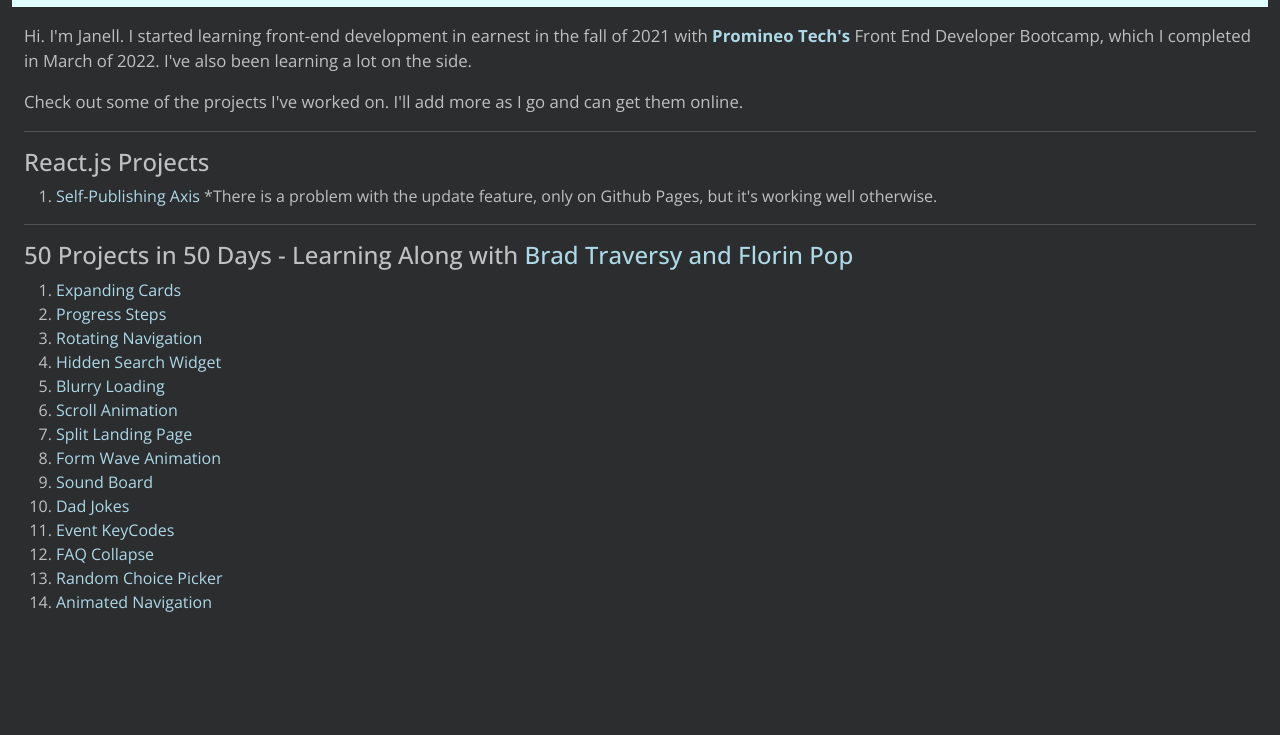
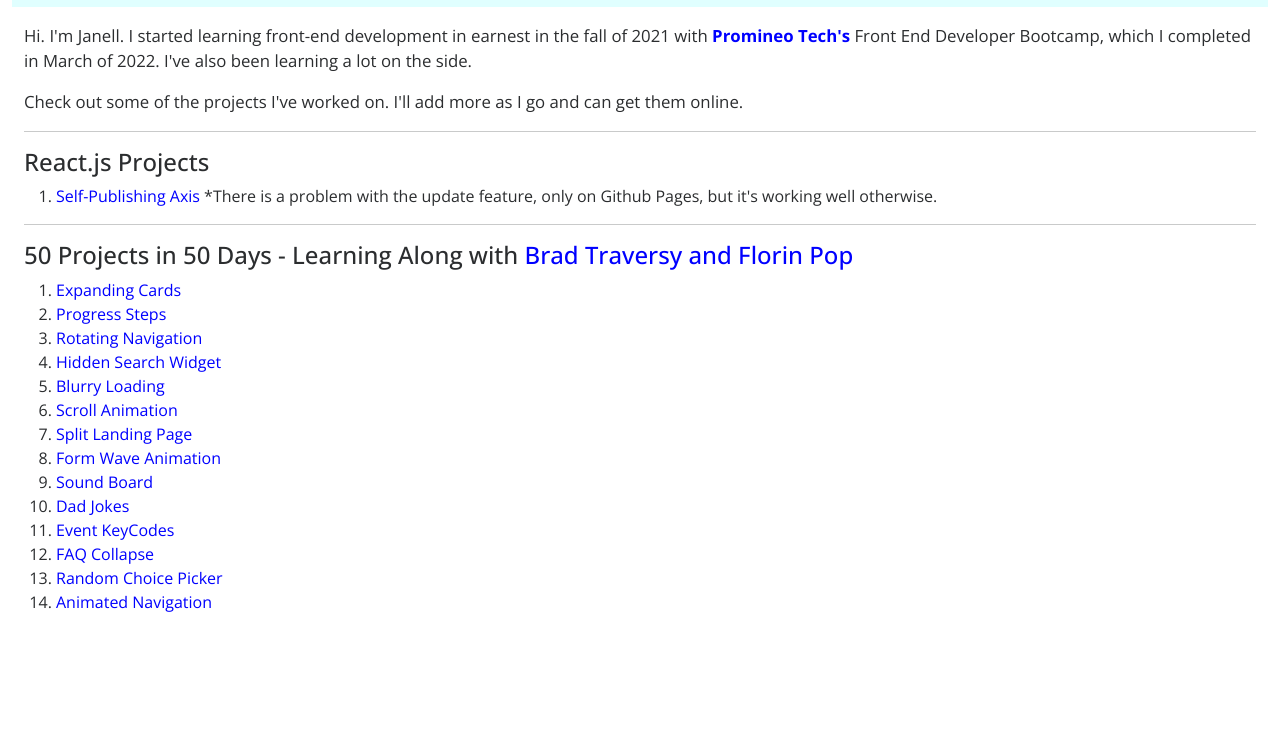
Before and after one commit to XanderWitch/XanderWitch.github.io, a website: page index.html in a window 1280 px wide. Shown: the part 65-800 px from the top of the page. Drawn offline with nearby package versions, Linux system fonts and the light colour scheme.

Commit message:
Update style.css

```diff
--- a/style.css
+++ b/style.css
@@ -1,20 +1,17 @@
 @import url('https://fonts.googleapis.com/css2?family=Open+Sans:wght@300;400;500;700&display=swap');
-
 
 body {
 	margin: 0 0;
-    font-family: 'Open Sans',
-    sans-serif;
-    background-color: #2b2d2f;
-    width:100%;
-    color: silver;
+	font-family: 'Open Sans', sans-serif;
+	width: 100%;
+	color: #2b2d2f;
 }
 
-
-h1, h2, h3 {
-    color: cyan;
+h1,
+h2,
+h3 {
+	color: indigo;
 	font-weight: 500;
-
 }
 
 p {
@@ -23,10 +20,10 @@
 }
 
 a {
-    color: lightblue;
+	color: blue;
 	text-decoration: none;
 }
 
 a:hover {
-    color: lightcoral;
+	color: greenyellow;
 }
```
Lines whose indentation alone changed are shown as unchanged.
